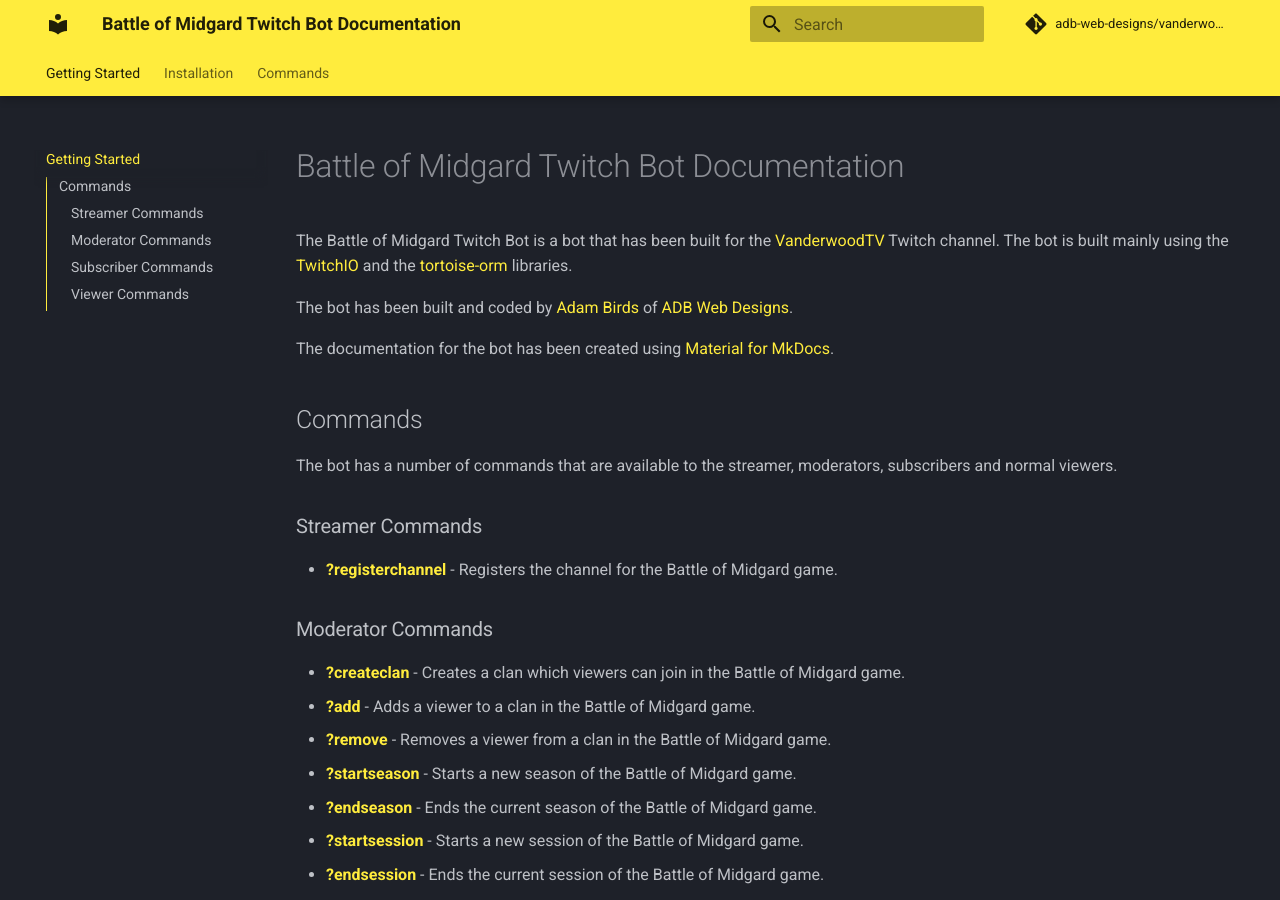
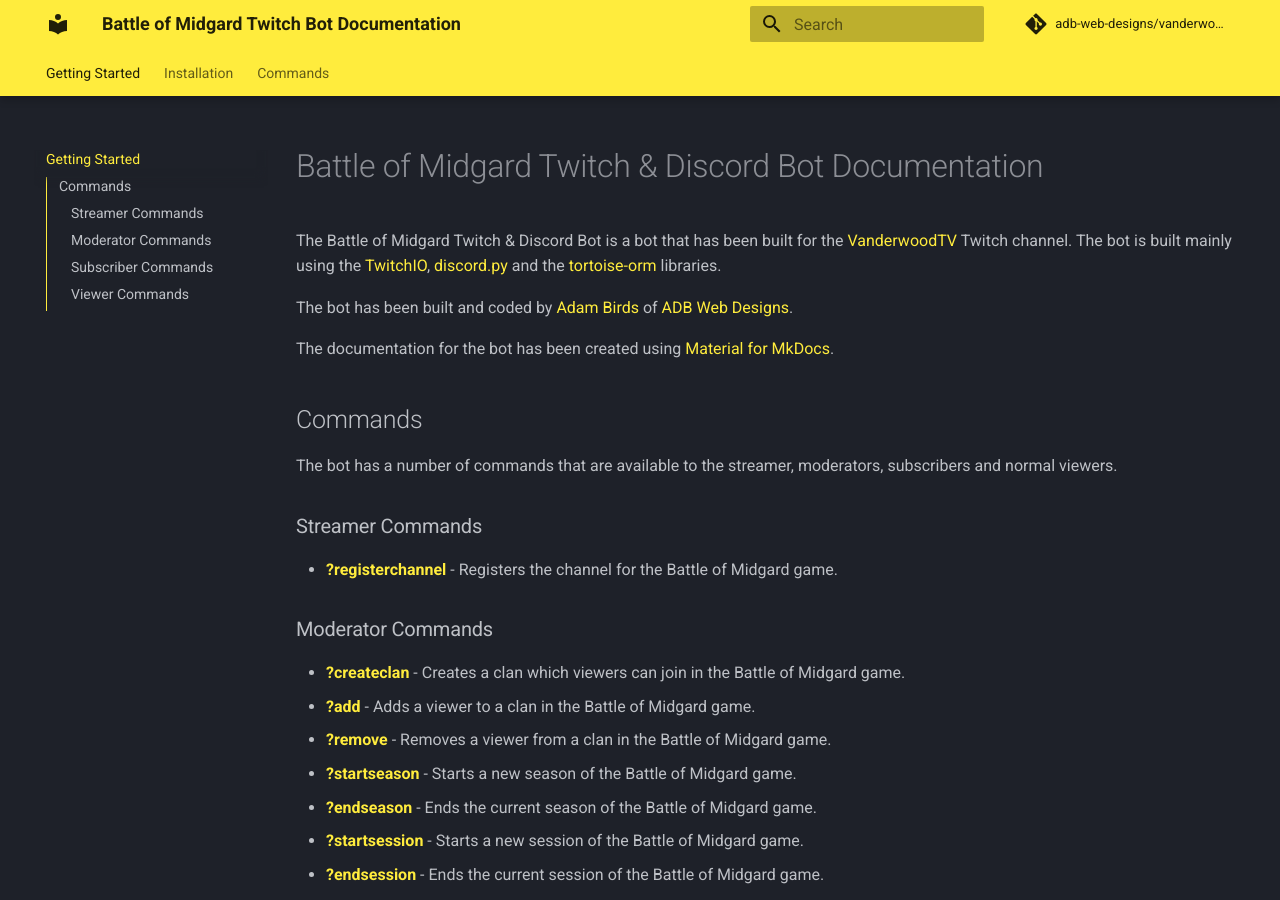
Before and after one commit to vanderheim-village/vanderwood-twitch-bot, an MkDocs documentation site: the page built from docs/index.md, in a window 1280 px wide and 900 px high. Built offline with MkDocs 1.6.1 and Material for MkDocs 9.7.7, drawn with Linux system fonts in a browser that asks for light colours; comment, search, counter and statistics services are not loaded; the version menu is left out.

Commit message:
docs: Add reference to it also being a discord bot.

```diff
--- a/docs/index.md
+++ b/docs/index.md
@@ -1,12 +1,12 @@
 ---
 title: Getting Started
-summary: Getting started with the Battle of Midgard Twitch Bot.
+summary: Getting started with the Battle of Midgard Twitch & Discord Bot.
 ---
 
-# Battle of Midgard Twitch Bot Documentation
+# Battle of Midgard Twitch & Discord Bot Documentation
 
-The Battle of Midgard Twitch Bot is a bot that has been built for the [VanderwoodTV](https://www.twitch.tv/vanderwoodtv) Twitch channel.
-The bot is built mainly using the [TwitchIO](https://github.com/TwitchIO/TwitchIO) and the [tortoise-orm](https://github.com/tortoise/tortoise-orm) libraries.
+The Battle of Midgard Twitch & Discord Bot is a bot that has been built for the [VanderwoodTV](https://www.twitch.tv/vanderwoodtv) Twitch channel.
+The bot is built mainly using the [TwitchIO](https://github.com/TwitchIO/TwitchIO), [discord.py](https://github.com/Rapptz/discord.py) and the [tortoise-orm](https://github.com/tortoise/tortoise-orm) libraries.
 
 The bot has been built and coded by [Adam Birds](https://github.com/adambirds/) of [ADB Web Designs](https://adbwebdesigns.co.uk/).
 
```
Also changed, not shown: README.md (+3 -3 lines).
